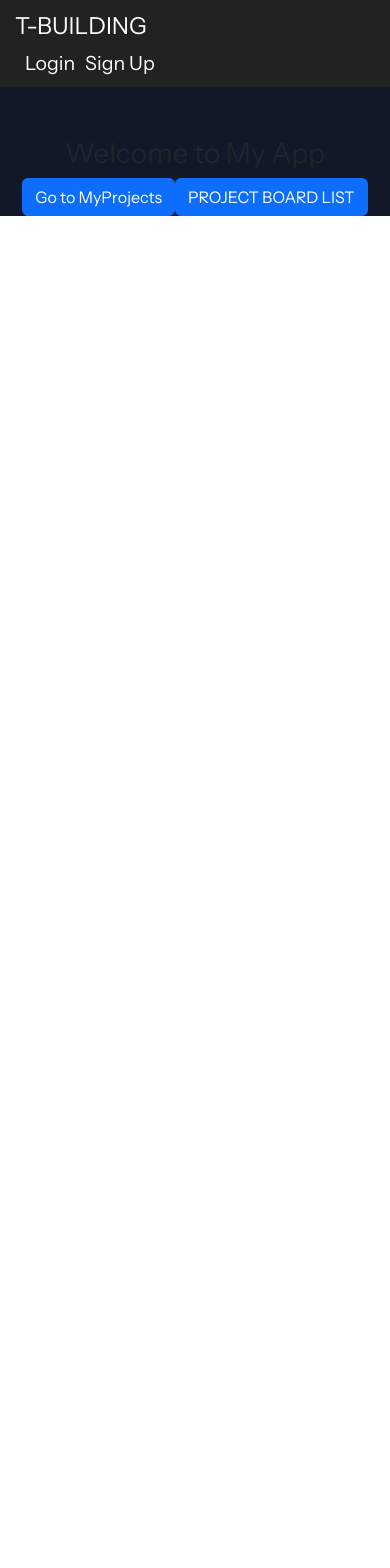
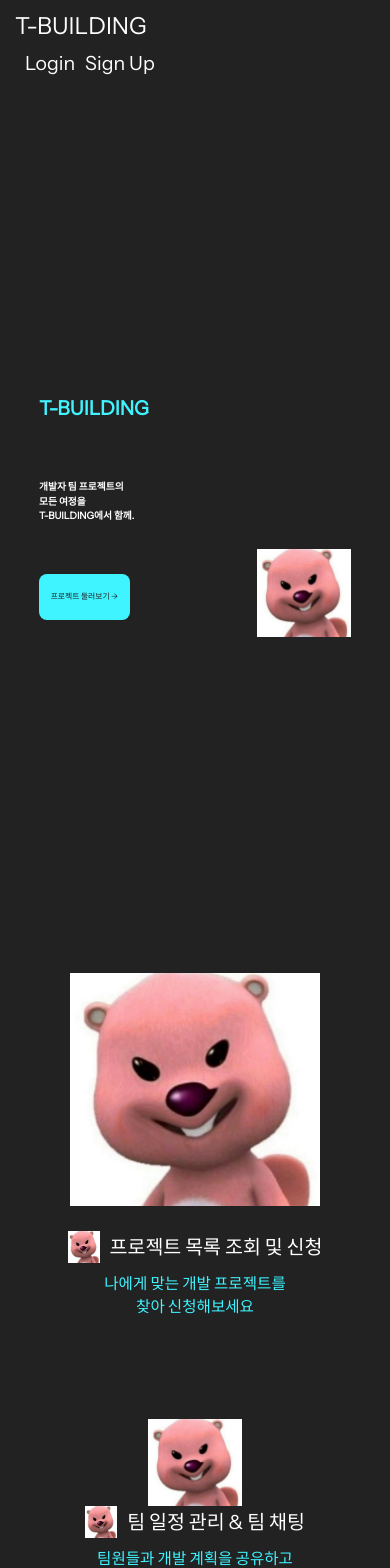
Before and after one commit to SansamForce/frontend, a Vue app in the folder frontend/: page / in a window 390 px wide. Shown: the top 1568 px of the page. Before the commit the page ends 844 px from the top, so only its background shows below. Built offline with nearby package versions, Linux system fonts and the light colour scheme.

Commit message:
[FEAT] 메인 화면 퍼블리싱

```diff
--- a/frontend/src/views/main/Main.vue
+++ b/frontend/src/views/main/Main.vue
@@ -1,18 +1,267 @@
-<script setup>
-import { RouterLink } from "vue-router";
-</script>
+<template>
+  <div>
+    <div class="main-container">
+      <div class="content">
+        <h1 class="title">T-BUILDING</h1>
+        <p class="description">
+          개발자 팀 프로젝트의 <br /> 모든 여정을 <br />
+          T-BUILDING에서 함께.
+        </p>
+        <router-link to="/projects" class="explore-button">
+          프로젝트 둘러보기 ->
+        </router-link>
+      </div>
+      <div class="image-container">
+        <img src="/images/루피.jpg" alt="Project overview image" />
+      </div>
+    </div>
 
-<template>
-  <div class="text-center">
-    <h1>Welcome to My App</h1>
-    <RouterLink to="/projects" class="btn btn-primary">Go to MyProjects</RouterLink>
+    <!-- 첫 번째 섹션: 왼쪽 이미지, 오른쪽 텍스트 -->
+    <div class="bottom-section">
+      <div class="left-image">
+        <img src="/images/루피.jpg" alt="Left side image" />
+      </div>
+      <div class="right-text">
+        <div class="icon-text right-align">
+          <img src="/images/루피.jpg" alt="Icon" class="icon" />
+          <h2>프로젝트 목록 조회 및 신청</h2>
+        </div>
+        <p>나에게 맞는 개발 프로젝트를 <br /> 찾아 신청해보세요</p>
+      </div>
+    </div>
 
-    <RouterLink to="/projectBoards" class="btn btn-primary">PROJECT BOARD LIST</RouterLink>
+    <!-- 두 번째 섹션: 오른쪽 이미지, 왼쪽 텍스트 -->
+    <div class="bottom-section reverse-layout">
+      <div class="right-image">
+        <img src="/images/루피.jpg" alt="right side image" />
+      </div>
+      <div class="left-text">
+        <div class="icon-text">
+          <img src="/images/루피.jpg" alt="Icon" class="icon" />
+          <h2>팀 일정 관리 & 팀 채팅</h2>
+        </div>
+        <p>팀원들과 개발 계획을 공유하고 <br /> 소통할 수 있어요</p>
+      </div>
+    </div>
+
+    <!-- 세 번째 섹션: 왼쪽 이미지, 오른쪽 텍스트 -->
+    <div class="bottom-section">
+      <div class="left-image">
+        <img src="/images/루피.jpg" alt="Left side image" />
+      </div>
+      <div class="right-text">
+        <div class="icon-text right-align">
+          <img src="/images/루피.jpg" alt="Icon" class="icon" />
+          <h2>진행상황 피드백</h2>
+        </div>
+        <p>진행 상황과 관련해 <br /> 멘토에게 피드백을 받아보세요</p>
+      </div>
+    </div>
+
+    <!-- 네 번째 섹션: 오른쪽 이미지, 왼쪽 텍스트 -->
+    <div class="bottom-section reverse-layout">
+      <div class="right-image">
+        <img src="/images/루피.jpg" alt="right side image" />
+      </div>
+      <div class="left-text">
+        <div class="icon-text">
+          <img src="/images/루피.jpg" alt="Icon" class="icon" />
+          <h2>팀원 리뷰</h2>
+        </div>
+        <p>프로젝트를 함께한 팀원에 대해 <br /> 후기를 남길 수 있어요</p>
+      </div>
+    </div>
+
+    <div class="final-button-container">
+      <router-link to="/login" class="final-button">
+        T-BUILDING 시작하기 <span class="arrow">→</span>
+      </router-link>
+    </div>
   </div>
 </template>
 
+<script setup>
+// 필요한 로직이 있으면 여기에 추가
+</script>
+
 <style scoped>
-.text-center {
-  margin-top: 50px;
+.main-container {
+  display: flex;
+  justify-content: space-between;
+  align-items: center;
+  padding: 10vw 10vw;
+  background-color: #222;
+  color: #fff;
+  height: 100vh;
+  box-sizing: border-box;
+}
+
+.content {
+  max-width: 45%;
+}
+
+.title {
+  font-size: 5vw;
+  font-weight: bold;
+  color: #3ff3ff;
+  margin-bottom: 7vh;
+}
+
+.description {
+  font-size: 2.5vw;
+  font-weight: bold;
+  margin-bottom: 6vh;
+  line-height: 1.5;
+}
+
+.explore-button {
+  display: inline-block;
+  padding: 2vh 3vw;
+  background-color: #3ff3ff;
+  color: #222;
+  font-size: 2vw;
+  text-decoration: none;
+  border-radius: 8px;
+  transition: background-color 0.3s ease;
+}
+
+.explore-button:hover {
+  background-color: #00b3b3;
+}
+
+.image-container {
+  padding-top: 20vh;
+  max-width: 30%;
+}
+
+.image-container img {
+  width: 100%;
+  height: auto;
+}
+
+/* 추가된 섹션: 왼쪽 이미지와 오른쪽 텍스트 */
+.bottom-section {
+  display: flex;
+  justify-content: space-between;
+  align-items: center;
+  padding: 5vh 10vw;
+  background-color: #222;
+  color: #fff;
+}
+
+.left-image {
+  max-width: 30%;
+}
+
+.right-image {
+  max-width: 30%;
+}
+
+.left-image img, .right-image img {
+  width: 100%;
+  height: auto;
+}
+
+.right-text {
+  max-width: 55%;
+  text-align: right;
+}
+
+.left-text {
+  max-width: 55%;
+  text-align: left; /* 텍스트 왼쪽 정렬 */
+}
+
+.icon-text {
+  display: flex;
+  align-items: center;
+}
+
+.right-align {
+  justify-content: flex-end;
+}
+
+.icon {
+  margin-right: 10px;
+  width: 1.2vw;
+  height: 1.2vhpx;
+}
+
+.right-text h2, .left-text h2 {
+  font-size: 1vw;
+  color: white;
+  margin-bottom: 0%;
+}
+
+.right-text p, .left-text p {
+  font-size: 2.5vw;
+  color: #3ff3ff;
+  margin-top: 1vh;
+}
+
+/* 두 번째 섹션: 오른쪽 이미지와 왼쪽 텍스트 */
+.reverse-layout {
+  flex-direction: row-reverse; /* 반대 방향으로 설정 */
+}
+
+/* 버튼 스타일링 */
+.final-button-container {
+  display: flex;
+  justify-content: center;
+  padding: 5vh 0; /* 위 아래 패딩 */
+  background-color: #222;
+}
+
+.final-button {
+  padding: 15px 30px; /* 버튼 내부 패딩 */
+  background-color: #3ff3ff;
+  color: #222;
+  font-size: 24px; /* 버튼 폰트 크기 */
+  text-decoration: none;
+  border-radius: 8px;
+  transition: background-color 0.3s ease;
+}
+
+.final-button:hover {
+  background-color: #00b3b3;
+}
+
+.arrow {
+  margin-left: 8px; /* 화살표와 텍스트 간격 */
+}
+
+/* 작은 화면에 맞게 조정하는 미디어 쿼리 */
+@media (max-width: 768px) {
+  .bottom-section {
+    flex-direction: column;
+    text-align: center;
+  }
+
+  .left-image {
+    max-width: 80%;
+    margin-bottom: 3vh;
+  }
+
+  .right-text, .left-text {
+    text-align: center;
+    max-width: 100%;
+  }
+
+  .icon-text {
+    justify-content: center;
+  }
+
+  .icon {
+    width: 32px;
+    height: 32px;
+  }
+
+  .right-text h2, .left-text h2 {
+    font-size: 5vw;
+  }
+
+  .right-text p, .left-text p {
+    font-size: 4vw;
+  }
 }
 </style>
```
